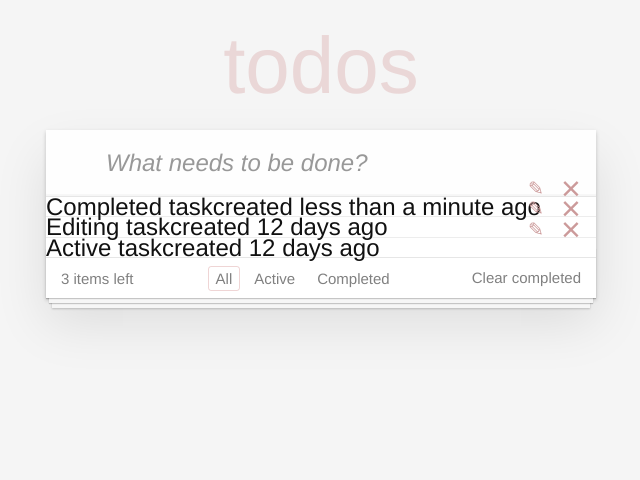
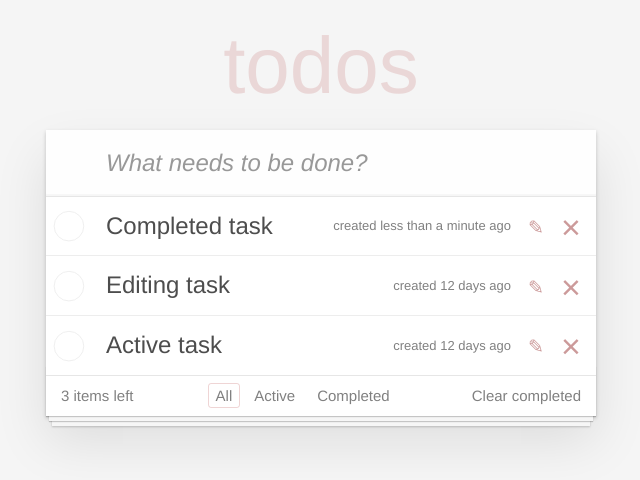
Before and after one commit to GiovanniMakarov/todoApp-react, a React (Create React App) app: page / in a window 1280 px wide. Shown: the top 480 px of the page, without its empty margins (319-959 px from the left). Built offline with nearby package versions, Linux system fonts and the light colour scheme.

Commit message:
eslint fixes

```diff
--- a/src/components/app/App.js
+++ b/src/components/app/App.js
@@ -17,6 +17,7 @@ export default class App extends Component {
         isComplete: false,
         creationDate: new Date(),
         timeFromCreation: "",
+        isEditing: false,
       },
       {
         id: 2,
@@ -24,6 +25,7 @@ export default class App extends Component {
         isComplete: false,
         creationDate: new Date("2022 12 01 15:00"),
         timeFromCreation: "",
+        isEditing: false,
       },
       {
         id: 3,
@@ -31,6 +33,7 @@ export default class App extends Component {
         isComplete: false,
         creationDate: new Date("2022 12 01 15:00"),
         timeFromCreation: "",
+        isEditing: false,
       },
     ],
     filter: "all",
@@ -59,6 +62,7 @@ export default class App extends Component {
         isComplete: false,
         creationDate: new Date(),
         timeFromCreation: "now",
+        isEditing: false,
       };
 
       const newArray = [...TodoData, newTask];
--- a/src/components/task-list/TaskList.js
+++ b/src/components/task-list/TaskList.js
@@ -13,21 +13,20 @@ export default class TaskList extends Component {
   static propTypes = {
     onComplete: PropTypes.func,
     onDeleted: PropTypes.func,
-    todos: PropTypes.isRequired,
   };
 
   render() {
     const { todos, onComplete, onDeleted } = this.props;
 
     const elements = todos.map((item) => {
-      const { id, isComplete, isEditing, isActive } = item;
+      const { id, isComplete, isEditing } = item;
 
       let action;
       if (isComplete) {
         action = "completed";
       } else if (isEditing) {
         action = "editing";
-      } else if (isActive) {
+      } else {
         action = null;
       }
 
--- a/src/components/task/Task.js
+++ b/src/components/task/Task.js
@@ -27,10 +27,10 @@ export default class Task extends Component {
       <>
         <div className="view">
           <input className="toggle" type="checkbox" onClick={onComplete} checked={isChecked} onChange={() => {}} />
-          <div>
+          <label>
             <span className="description">{task}</span>
             <span className="created">{textTimeFromCreation}</span>
-          </div>
+          </label>
           <button type="button" className="icon icon-edit" aria-label="edit-button" />
           <button type="button" className="icon icon-destroy" onClick={onDeleted} aria-label="delete-button" />
         </div>
```
Also changed, not shown: .eslintrc.json, 7 other files (tests, documents, lock files or other folders).
